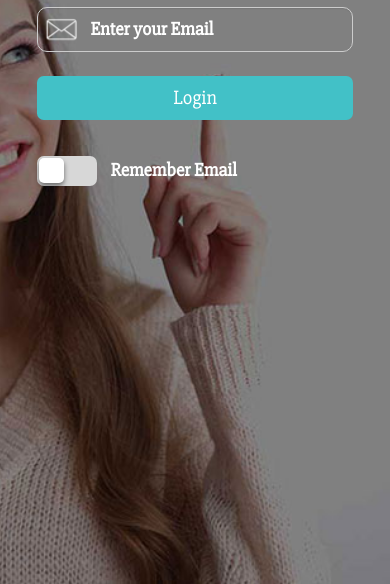
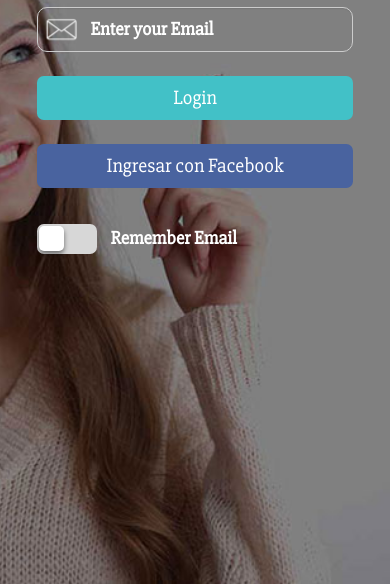
Before and after one commit to HenryTacuchi/Descuentos-Peru, a plain HTML site: page www/index.html in a window 390 px wide. Shown: the part 260-844 px from the top of the page. Drawn offline with Linux system fonts and the light colour scheme; some packages are replaced by stand-ins of ours.

Commit message:
btn Facebook added

```diff
--- a/www/css/style.css
+++ b/www/css/style.css
@@ -386,6 +386,10 @@ p#imgAnimPos {
   padding: 35px;
 }
 
+.btnFacebook{
+  background-color: #49639f !important;
+}
+
 
 @media all and (orientation:landscape) {
 
--- a/www/index.html
+++ b/www/index.html
@@ -60,8 +60,11 @@
 
       <div class="form-group animated bounceInRight">
         <button class="btn btn-default btnLogin" >Ingresar</button>
+      </div>
 
-
+      <!-- Facebook button -->
+      <div class="form-group animated bounceInUp">
+        <button class="btn btn-default btnFacebook" >Ingresar con Facebook</button>
       </div>
 
 
```
